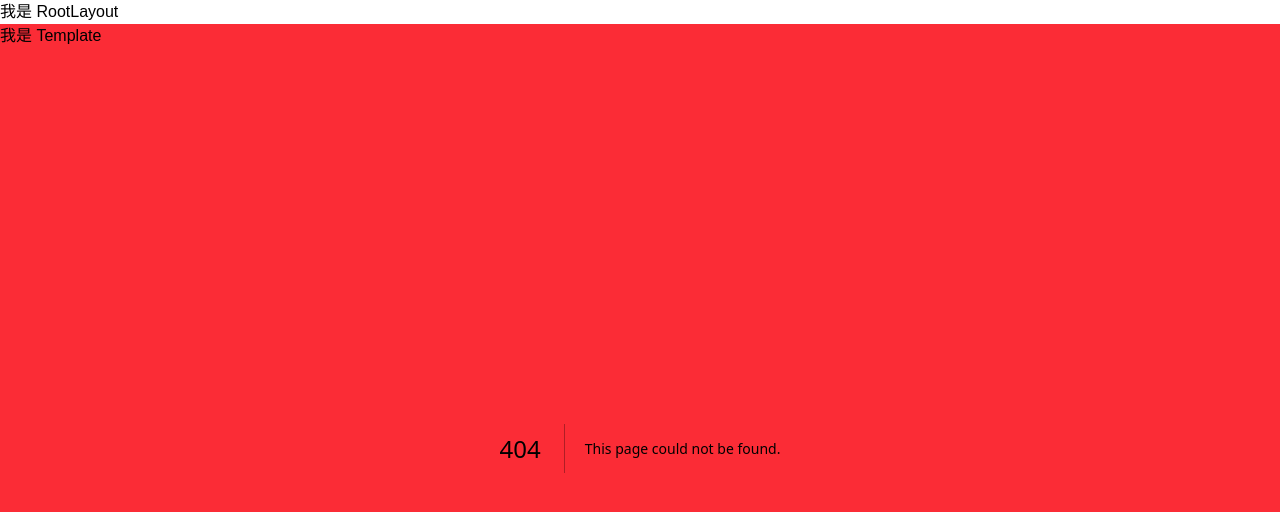
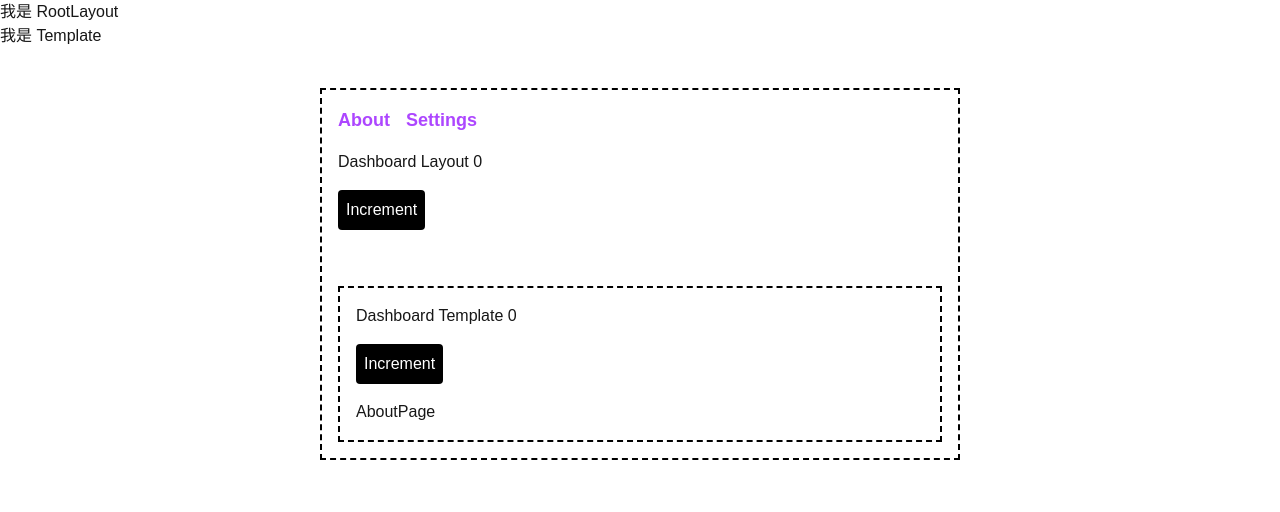
Before and after one commit to Jerry-Hero666/learn-next, a Next.js app: page /dashboard/about in a window 1280 px wide. Before the commit this address had no page. Shown: the top 512 px of the page. Built offline with nearby package versions, Linux system fonts and the light colour scheme.

Commit message:
layout和template区别

```diff
--- /dev/null
+++ b/src/app/dashboard/about/page.tsx
@@ -0,0 +1,9 @@
+const AboutPage = () => {
+  return (
+    <div>
+      <h1>AboutPage</h1>
+    </div>
+  );
+};
+
+export default AboutPage;
--- a/src/app/dashboard/layout.tsx
+++ b/src/app/dashboard/layout.tsx
@@ -1,11 +1,22 @@
+"use client";
+import Link from "next/link";
+import { use, useState } from "react";
+
 export default function DashBoardLayout({
   children,
 }: Readonly<{
   children: React.ReactNode;
 }>) {
+  const [count, setCount] = useState(0);
+
   return (
-    <div>
-      <div>我是 DashBoardLayout</div>
+    <div className="border-2 border-dashed border-black p-4 w-1/2 mx-auto mt-10">
+      <div className="flex gap-4 mb-4 font-bold text-lg text-purple-500">
+        <Link href="/dashboard/about">About</Link>
+        <Link href="/dashboard/settings">Settings</Link>
+      </div>
+      <h2>Dashboard Layout {count}</h2>
+      <button className="bg-black text-white p-2 my-4 rounded" onClick={() => setCount(count + 1)}>Increment</button>
       {children}
     </div>
   );
--- /dev/null
+++ b/src/app/dashboard/template.tsx
@@ -0,0 +1,25 @@
+"use client";
+import Link from "next/link";
+import { useState } from "react";
+
+export default function DashBoardTemplateLayout({
+  children,
+}: Readonly<{
+  children: React.ReactNode;
+}>) {
+  const [count, setCount] = useState(0);
+
+  return (
+    <div className="border-2 border-dashed border-black p-4  mx-auto mt-10">
+
+      <h2>Dashboard Template {count}</h2>
+      <button
+        className="bg-black text-white p-2 my-4 rounded"
+        onClick={() => setCount(count + 1)}
+      >
+        Increment
+      </button>
+      {children}
+    </div>
+  );
+}
--- a/src/app/page.tsx
+++ b/src/app/page.tsx
@@ -2,7 +2,7 @@ import Image from "next/image";
 
 export default function Home() {
   return (
-    <div className="bg-blue-500 root-page">
+    <div className="root-page">
       <h1>我是 page</h1>
     </div>
   );
--- a/src/app/template.tsx
+++ b/src/app/template.tsx
@@ -4,7 +4,7 @@ export default function Template({
   children: React.ReactNode;
 }>) {
   return (
-    <div className="bg-red-500 root-template">
+    <div className="root-template">
       <div>我是 Template</div>
       {children}
     </div>
```
